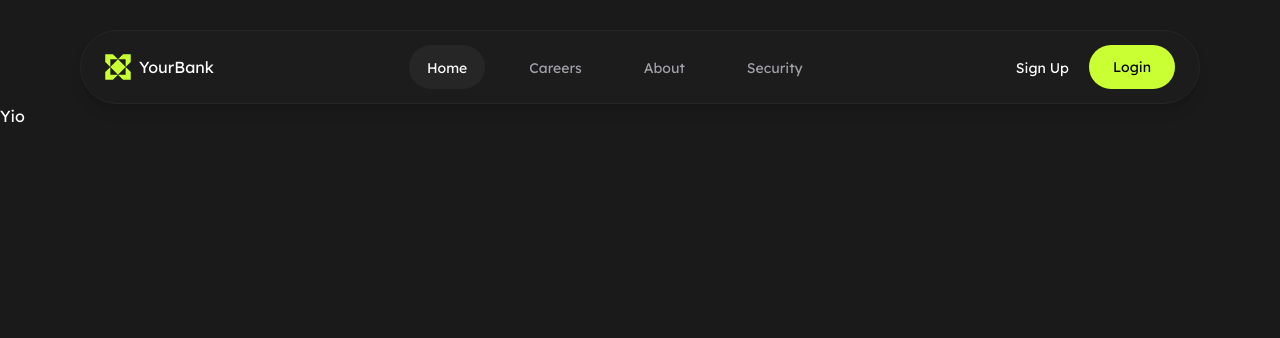
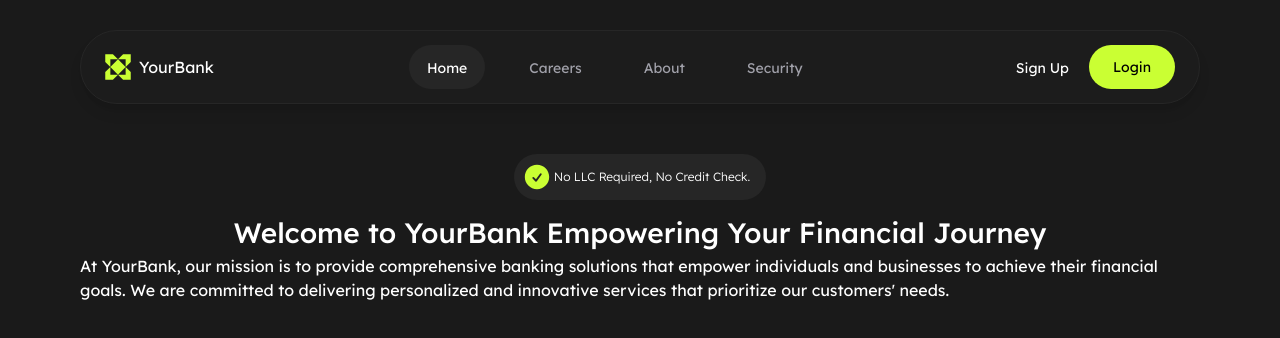
Before and after one commit to ShinobiKoda/your-bank, a React (Vite) app: page / in a window 1280 px wide. Shown: the top 338 px of the page. Built offline with nearby package versions, Linux system fonts and the light colour scheme.

Commit message:
feat: enhance Homepage and Navbar components with improved content and animations

```diff
--- a/src/components/Homepage.tsx
+++ b/src/components/Homepage.tsx
@@ -1,11 +1,28 @@
+import { HiCheckCircle } from "react-icons/hi2";
 
 
 const Homepage = () => {
   return (
-    <div>
-     Yio
+    <div className="w-full">
+      <section className="w-full px-4 lg:px-[80px] 2xl:px-[162px] max-w-[1596px] mx-auto mt-[50px]">
+        <div className="flex flex-col items-center justify-center w-full">
+          <p className="pl-2 pr-4 py-2 bg-[#262626] font-light text-[12px] flex items-center gap-0.5 rounded-[61px]">
+            <HiCheckCircle className="text-[#CAFF33]" size={30}/>
+            <span>No LLC Required, No Credit Check.</span>
+          </p>
+          <h2 className="mt-[12px] font-medium text-[28px]">
+            Welcome to YourBank Empowering Your <span>Financial Journey</span>
+          </h2>
+          <p>
+            At YourBank, our mission is to provide comprehensive banking
+            solutions that empower individuals and businesses to achieve their
+            financial goals. We are committed to delivering personalized and
+            innovative services that prioritize our customers' needs.
+          </p>
+        </div>
+      </section>
     </div>
-  )
-}
+  );
+};
 
-export default Homepage
+export default Homepage;
--- a/src/components/animations/motion.tsx
+++ b/src/components/animations/motion.tsx
@@ -103,7 +103,6 @@ export const rotateIn: Variants = {
   },
 };
 
-// Fade in + slide from top (good for dropdowns / menus)
 export const fadeInDown: Variants = {
   hidden: { opacity: 0, y: -20 },
   visible: {
--- a/src/components/layout/Navbar.tsx
+++ b/src/components/layout/Navbar.tsx
@@ -41,7 +41,7 @@ const Navbar = () => {
   const [activeLink, setActiveLink] = useState("home");
 
   return (
-    <nav className="w-full px-4 pt-10 lg:pt-[30px] lg:px-[80px] max-w-[1596px] mx-auto">
+    <nav className="w-full px-4 pt-10 lg:pt-[30px] lg:px-[80px] 2xl:px-[162px] max-w-[1596px] mx-auto">
       <motion.div
         variants={staggerContainer}
         initial="hidden"
@@ -135,6 +135,8 @@ const Navbar = () => {
       <motion.div
         className="hidden lg:flex py-3.5 px-6 bg-[#1C1C1C] rounded-full  items-center justify-between border border-[#262626] shadow-lg"
         variants={staggerContainer}
+        initial="hidden"
+        animate="visible"
       >
         <motion.div className="flex items-center gap-2" variants={staggerItem}>
           <img
@@ -146,8 +148,8 @@ const Navbar = () => {
         </motion.div>
         <div className="flex items-center gap-[26px] relative">
           {links.map((link) => (
-            <Link
-              to={link.linkto}
+            <motion.button
+              variants={staggerItem}
               key={link.id}
               className="relative px-[18px] py-2.5 rounded-[82px] cursor-pointer"
               onClick={() => setActiveLink(link.id)}
@@ -168,7 +170,7 @@ const Navbar = () => {
               >
                 <Link to={link.linkto}>{link.label}</Link>
               </motion.span>
-            </Link>
+            </motion.button>
           ))}
         </div>
         <div className="flex items-center gap-5">
```
